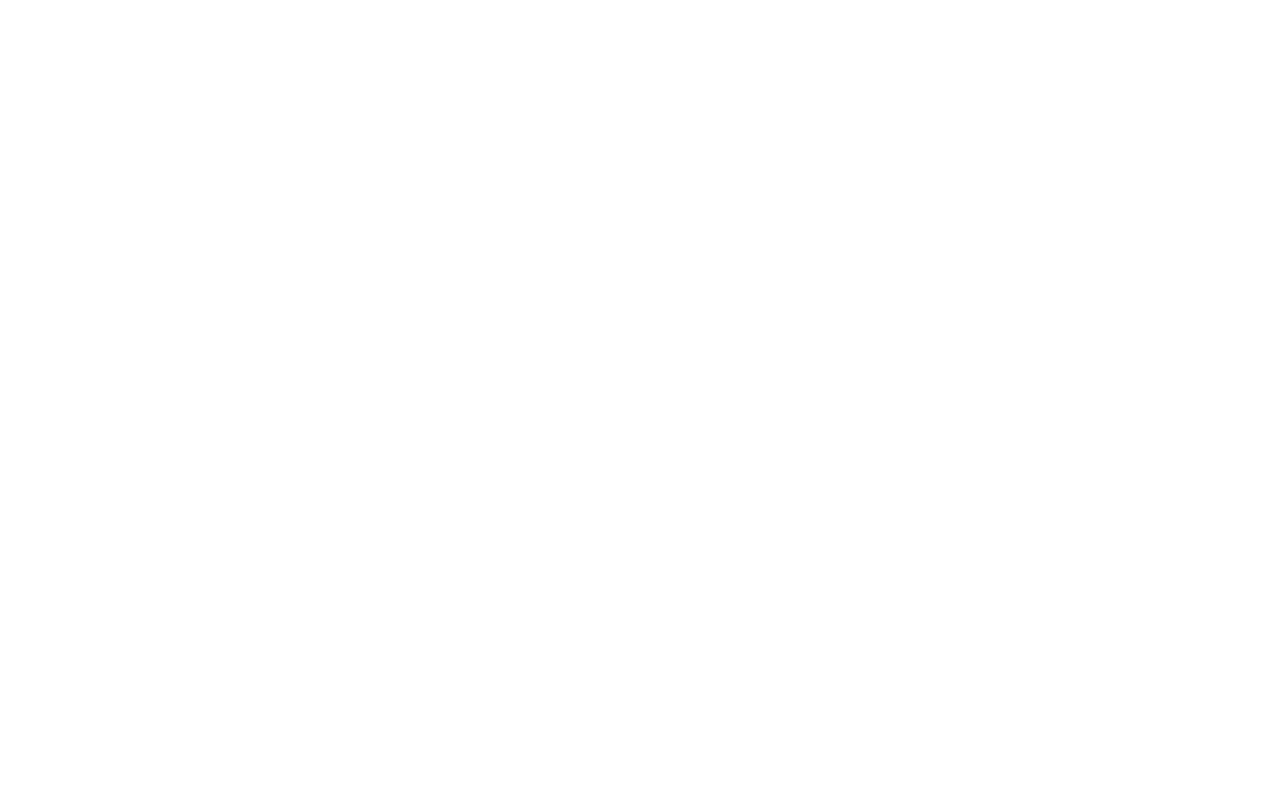
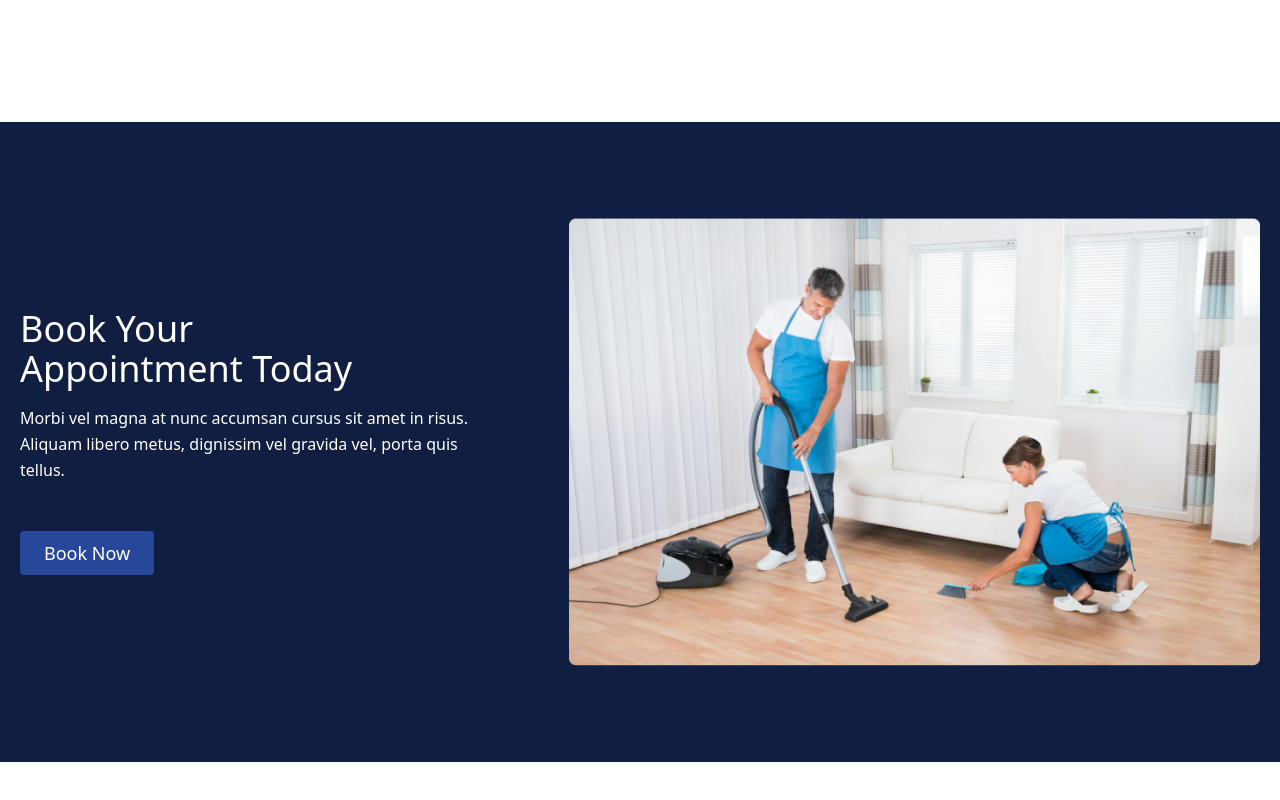
Before and after one commit to ceejay077/oda-new-one, a Next.js app: page / in a window 1280 px wide. Shown: the part 5019-5819 px from the top of the page. Before the commit the page ends 5141 px from the top, so only its background shows below. Built offline with nearby package versions, Linux system fonts and the light colour scheme.

Commit message:
Book Your Appointment Today

```diff
--- /dev/null
+++ b/app/components/home/book-your-appoinment.tsx
@@ -0,0 +1,41 @@
+import React from "react";
+
+export default function CallToAction() {
+  return (
+    <div>
+      <section
+        className="text-white body-font bg-CTRbg"
+        style={{ marginBottom: "160px" }}
+      >
+        <div className="container mx-auto flex px-5 py-24 md:flex-row flex-col items-center">
+          <div className="lg:flex-grow md:w-1/2 lg:pr-24 md:pr-16 flex flex-col md:items-start md:text-left mb-16 md:mb-0 items-center text-center">
+            <h1 className="title-font sm:text-4xl text-3xl mb-4 font-medium text-CTAHeading">
+              Book Your
+              <br className="hidden lg:inline-block" />
+              Appointment Today{" "}
+            </h1>
+            <p className="mb-8 leading-relaxed">
+              Morbi vel magna at nunc accumsan cursus sit amet in risus. Aliquam
+              libero metus, dignissim vel gravida vel, porta quis tellus.
+            </p>
+            <div className="flex justify-center">
+              <button className="inline-flex text-white bg-CTAButtons border-0 py-2 px-6 focus:outline-none hover:bg-indigo-600 rounded text-lg mt-4">
+                Book Now
+              </button>
+              {/* <button className="ml-4 inline-flex text-gray-700 bg-gray-100 border-0 py-2 px-6 focus:outline-none hover:bg-gray-200 rounded text-lg">
+                Button
+              </button> */}
+            </div>
+          </div>
+          <div>
+            <img
+              className="object-cover object-center rounded"
+              alt="hero"
+              src="/images/homePage/mvcom_bottom-cta.jpg.png"
+            />
+          </div>
+        </div>
+      </section>
+    </div>
+  );
+}
--- a/app/page.tsx
+++ b/app/page.tsx
@@ -8,6 +8,7 @@
 import LearnMore from "./components/home/sub-components/learnMore";
 import FloatingButton from "./components/home/sub-components/floatingButton";
 import Awards from "./components/home/awards";
+import CallToAction from "./components/home/book-your-appoinment";
 
 export default function Home() {
   return (
@@ -22,6 +23,7 @@
       <OurServices />
       <LearnMore />
       <Awards />
+      <CallToAction />
     </div>
   );
 }
--- a/tailwind.config.ts
+++ b/tailwind.config.ts
@@ -19,6 +19,7 @@
         OurServicesBox: "#F2F7FC",
         CTAButtons: "#27479B",
         CTAFloating: "#linear-gradient(267deg, #496CCB 2.65%, #27479B 97.47%)",
+        CTRbg: "#101E41",
       },
     },
   },
```
Also changed, not shown: public/images/homePage/mvcom_bottom-cta.jpg.png (added).
